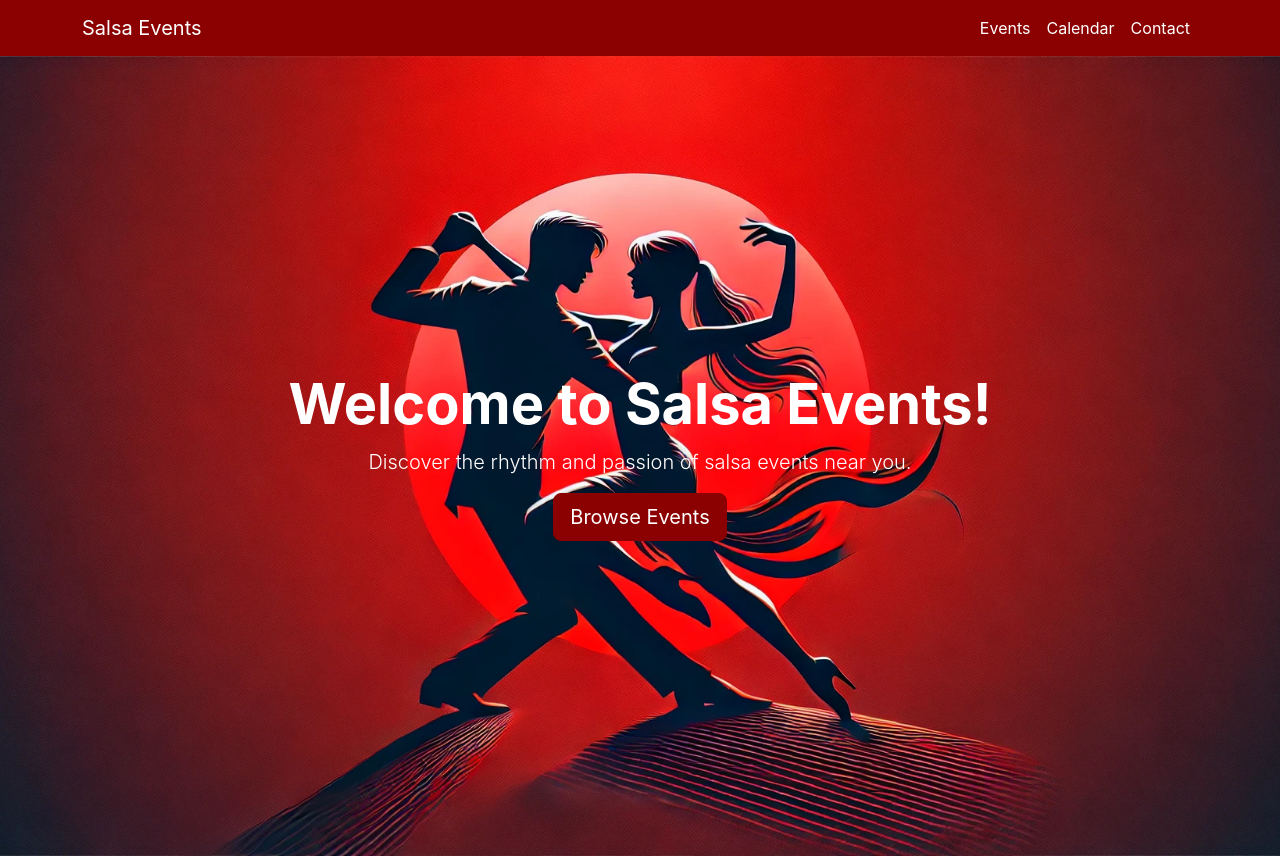
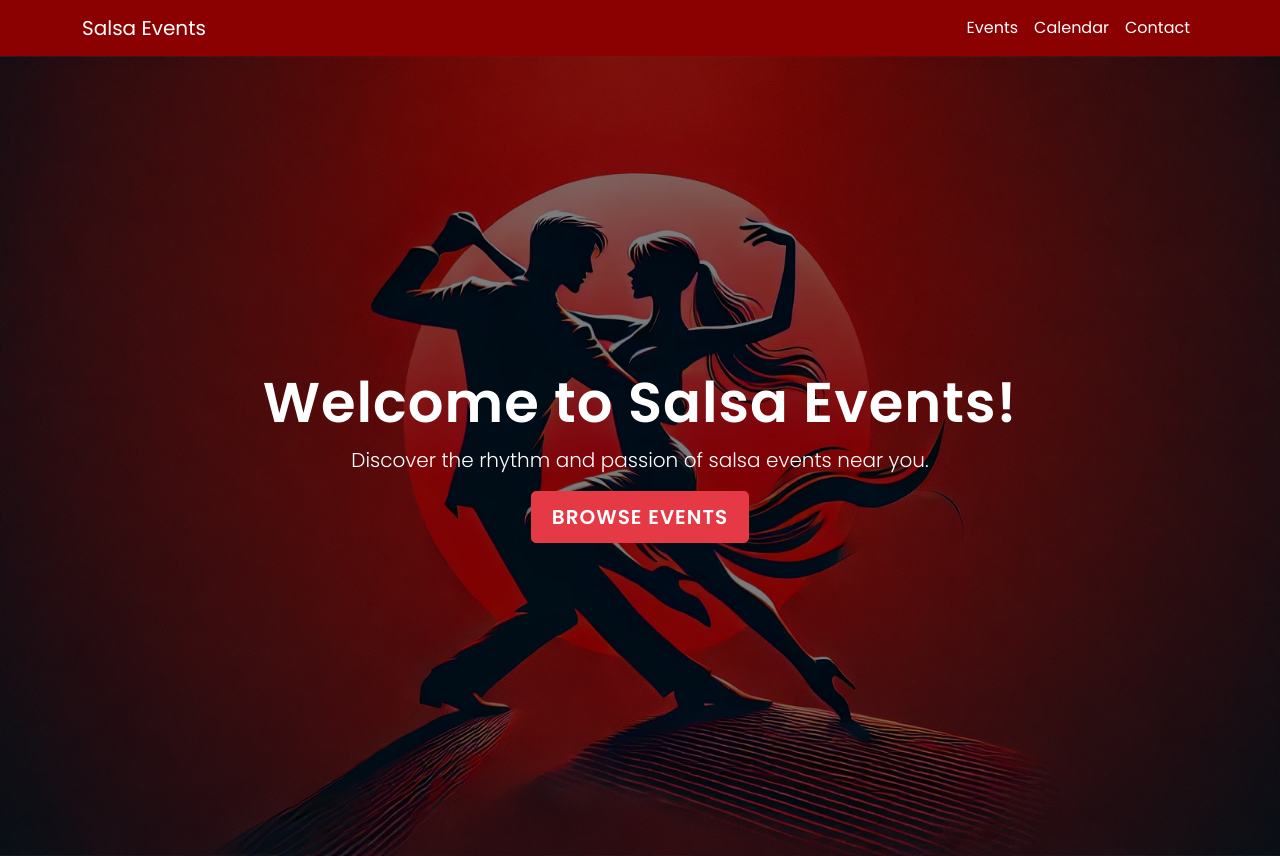
Before and after one commit to abrah926/salsa_project, a React (Create React App) app in the folder frontend/: page / in a window 1280 px wide. Built offline with nearby package versions, Linux system fonts and the light colour scheme.

Commit message:
added a bit of style to improve look of home

```diff
--- a/frontend/public/index.html
+++ b/frontend/public/index.html
@@ -9,6 +9,12 @@
       name="description"
       content="Web site created using create-react-app"
     />
+
+    <link
+  href="https://fonts.googleapis.com/css2?family=Poppins:wght@300;400;600&display=swap"
+  rel="stylesheet"
+/>
+
     <link rel="apple-touch-icon" href="%PUBLIC_URL%/logo192.png" />
     <!--
       manifest.json provides metadata used when your web app is installed on a
--- a/frontend/src/components/Hero.js
+++ b/frontend/src/components/Hero.js
@@ -4,39 +4,59 @@ import { Link } from "react-router-dom";
 function Hero() {
   return (
     <div
-      className="hero text-center py-5"
+      className="hero text-center py-5 position-relative"
       style={{
         backgroundImage: "url('/images/dance-bg.webp')",
         backgroundSize: "cover",
         backgroundPosition: "center",
         backgroundRepeat: "no-repeat",
         backgroundAttachment: "fixed", // Makes the image cover the viewport
-        color: "white",
         height: "100vh", // Full viewport height
         display: "flex",
         flexDirection: "column",
         justifyContent: "center",
         alignItems: "center",
+        position: "relative",
       }}
     >
-      <h1 className="display-4" style={{ fontWeight: "bold" }}>
+      {/* Overlay */}
+      <div
+        style={{
+          position: "absolute",
+          top: 0,
+          left: 0,
+          width: "100%",
+          height: "100%",
+          backgroundColor: "rgba(0, 0, 0, 0.5)", // Semi-transparent black overlay
+          zIndex: 1,
+        }}
+      ></div>
+      {/* Content */}
+      <div style={{ zIndex: 2 }}>
+        <h1 className="display-4 text-white" style={{ fontWeight: "bold" }}>
           Welcome to Salsa Events!
         </h1>
-      <p className="lead">
+        <p className="lead text-white">
           Discover the rhythm and passion of salsa events near you.
         </p>
         <Link
           to="/events"
-        className="btn btn-primary btn-lg"
+          className="btn btn-lg"
           style={{
-          backgroundColor: "#8b0000", // Darker red
-          borderColor: "#8b0000",
+            backgroundColor: "#e63946", // Brighter red
+            borderColor: "#e63946",
             color: "white",
+            padding: "10px 20px",
+            borderRadius: "5px",
+            textTransform: "uppercase",
+            fontWeight: "bold",
+            letterSpacing: "1px",
           }}
         >
           Browse Events
         </Link>
       </div>
+    </div>
   );
 }
 
--- a/frontend/src/index.css
+++ b/frontend/src/index.css
@@ -1,13 +1,69 @@
-body {
-  margin: 0;
-  font-family: -apple-system, BlinkMacSystemFont, 'Segoe UI', 'Roboto', 'Oxygen',
-    'Ubuntu', 'Cantarell', 'Fira Sans', 'Droid Sans', 'Helvetica Neue',
-    sans-serif;
-  -webkit-font-smoothing: antialiased;
-  -moz-osx-font-smoothing: grayscale;
+
+
+/* Smooth scrolling */
+html {
+  scroll-behavior: smooth;
 }
 
-code {
-  font-family: source-code-pro, Menlo, Monaco, Consolas, 'Courier New',
-    monospace;
+/* Hero Section */
+.hero {
+  position: relative;
+  background-attachment: fixed;
+  overflow: hidden;
+  text-align: center;
 }
+
+/* Button hover effect */
+.btn {
+  transition: all 0.3s ease-in-out; /* Smooth hover effect */
+}
+
+.btn:hover {
+  transform: scale(1.05); /* Slightly enlarge the button on hover */
+  border-color: #d90429;
+  background-color: #d90429; /* Slightly brighter red */
+}
+
+/* Navbar enhancements */
+.navbar {
+  box-shadow: 0 2px 10px rgba(0, 0, 0, 0.2); /* Add shadow for a floating effect */
+  background-color: #8b0000 !important; /* Darker red */
+}
+
+.navbar .nav-link {
+  transition: color 0.3s ease; /* Smooth hover effect for links */
+  color: white !important;
+}
+
+.navbar .nav-link:hover {
+  color: #e63946 !important; /* Bright red on hover */
+}
+
+/* Typography for headings and body */
+body {
+  font-family: 'Poppins', sans-serif; /* Add a clean, modern font */
+}
+
+h1, h2, h3, h4, h5, h6 {
+  font-weight: bold;
+  letter-spacing: 1px;
+}
+
+/* Footer styling */
+footer {
+  background-color: #8b0000;
+  padding: 20px 0;
+  color: white;
+  text-align: center;
+}
+
+footer a {
+  margin: 0 10px;
+  color: white;
+  text-decoration: none;
+}
+
+footer a:hover {
+  color: #e63946;
+  text-decoration: underline;
+}
```
Lines whose indentation alone changed are shown as unchanged.
